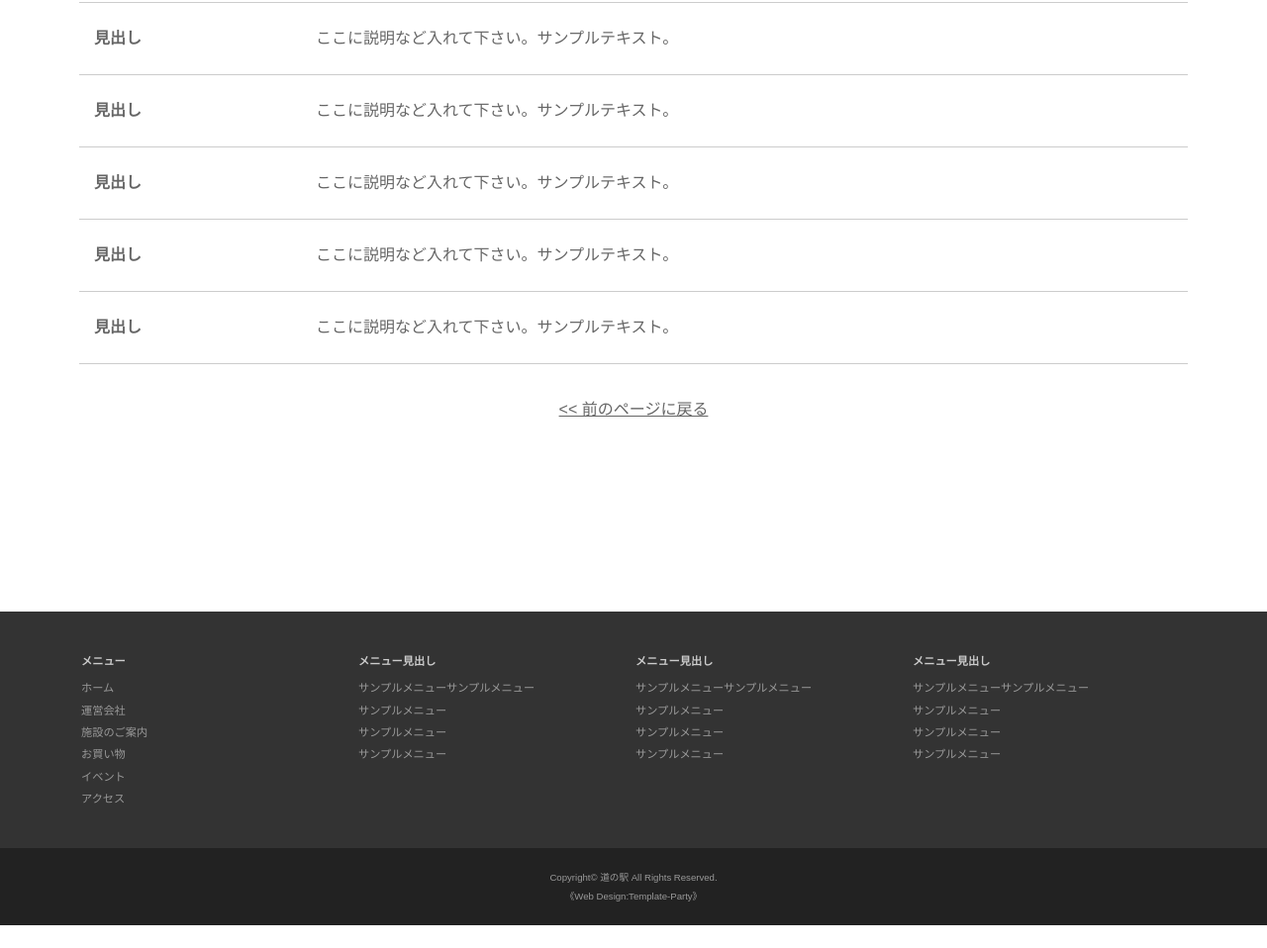
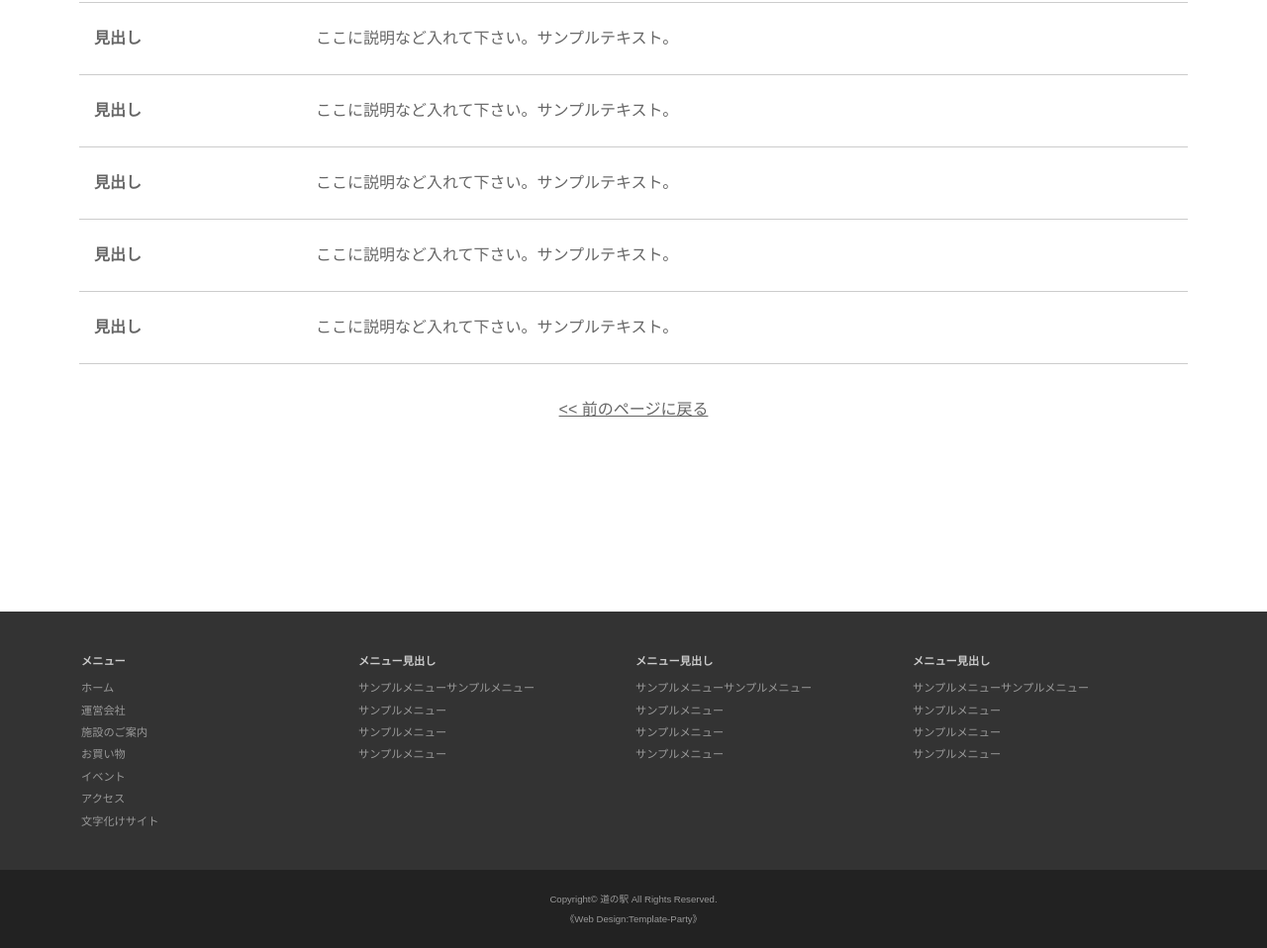
Before and after one commit to KondouYoshiki/ga4_practice, a plain HTML site: page article.html in a window 1280 px wide. Shown: the part 1303-2261 px from the top of the page at 99% size. Before the commit the page ends 2238 px from the top, so only its background shows below. Drawn offline with nearby package versions, Linux system fonts and the light colour scheme; some packages are replaced by stand-ins of ours; a script that the page names is missing.

Commit message:
third  commit

```diff
--- a/article.html
+++ b/article.html
@@ -87,6 +87,7 @@
 <li><a href="shopping.html">お買い物</a></li>
 <li><a href="event.html">イベント</a></li>
 <li><a href="access.html">アクセス</a></li>
+<li id="garbled-character"><a id="garbled-characters-site" href="https://kondouyoshiki.github.io/git_tutorial/">文字化けサイト</a></li>
 </ul>
 <ul>
 <li class="title">メニュー見出し</li>
@@ -127,6 +128,7 @@
 <li><a href="shopping.html">お買い物</a></li>
 <li><a href="event.html">イベント</a></li>
 <li><a href="access.html">アクセス</a></li>
+<li id="garbled-character"><a id="garbled-characters-site" href="https://kondouyoshiki.github.io/git_tutorial/">文字化けサイト</a></li>
 </ul>
 </nav>
 
```
Also changed, not shown: access.html (+1 -0 lines), company.html (+1 -0 lines), contact.html (+1 -0 lines), event.html (+1 -0 lines), index.html (+1 -0 lines), index_c2.html (+1 -0 lines), info.html (+1 -0 lines), sample_inview.html (+1 -0 lines), shopping.html (+1 -0 lines).
